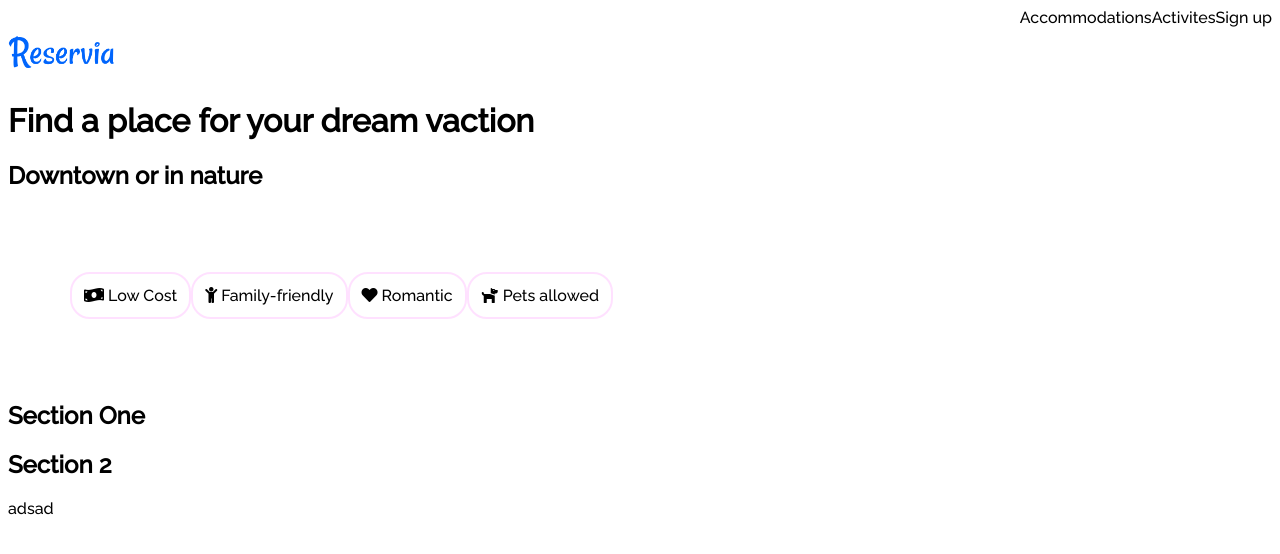
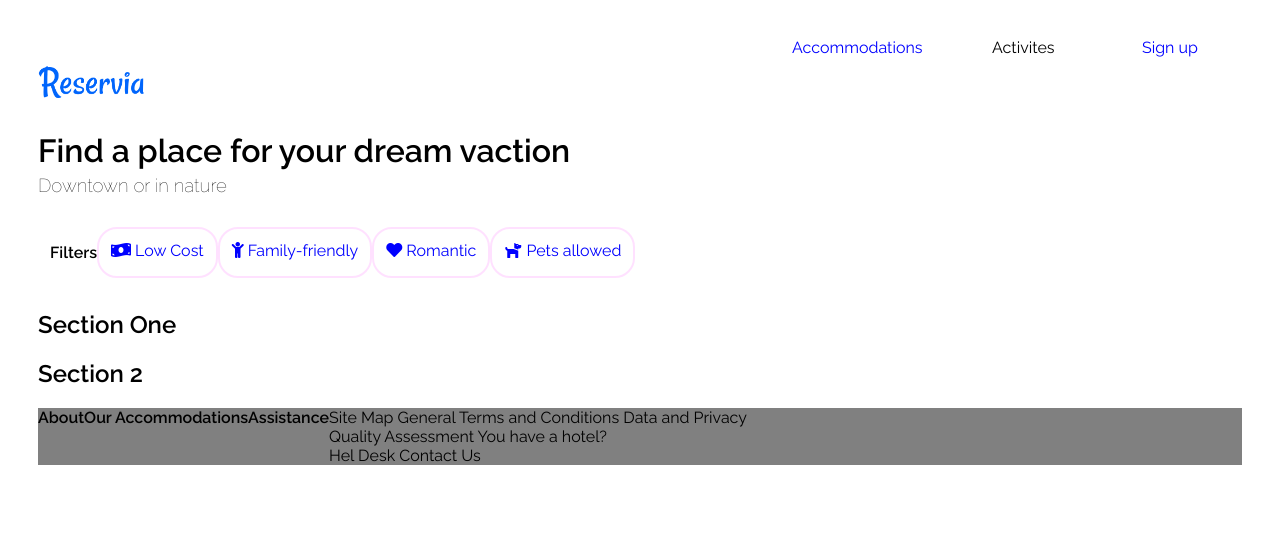
Before and after one commit to Smiisia/Smiisia.github.io, a plain HTML site: page Project 2/index.html in a window 1280 px wide. Drawn offline with Linux system fonts and the light colour scheme.

Commit message:
Got more font styles and started on footer.

```diff
--- a/Project 2/css/styles.css
+++ b/Project 2/css/styles.css
@@ -1,6 +1,7 @@
 html {
     box-sizing: border-box;
     font-family: 'Raleway', sans-serif;
+    margin: 30px;
   }
 
   .logo {
@@ -11,7 +12,6 @@ html {
   .filters {
     display: inline-flex;
     border-radius: 20px;
-    margin: 50px;
     padding: 12px;
   }
 
@@ -19,40 +19,71 @@ html {
     padding: 12px;
     border: 2px solid #F2F2;
     border-radius: 20px;
+    color: blue;
   }
 
   #family {
     border: solid 2px #F2F2;
     padding: 12px;
     border-radius: 20px;
+    color: blue;
   }
 
   #Romantic {
     border: solid 2px #F2F2;
     padding: 12px;
     border-radius: 20px;
+    color: blue;
   }
 
   #Pets {
     border: solid 2px #F2F2;
     padding: 12px;
     border-radius: 20px;
+    color: blue;
   }
 
   .Links {
     display: flex;
     flex-direction: row-reverse;
-
   }
 
   .Signup {
-    flex: 100px 1 auto;
+    width: 100px;
+    font-style: bold;
+    color: blue;
   }
 
   .Activites {
-    flex: 100px 1 auto;
+    width: 150px;
   }
 
   .Accommodations {
-    flex: 100px 1 auto;
+    width: 200px;
+    color: blue;
   }
+
+  h1 {
+    margin-bottom: 0px;
+    font-style: bold;
+  }
+
+  h3 {
+    margin-top: 5px;
+    font-weight: 100;
+  }
+
+  footer {
+    display: flex;
+    background-color: gray;
+  }
+
+  .btops {
+    display: flex;
+    flex-direction: row;
+    font-weight: 600;
+  }
+
+  p {
+    font-weight: 600;
+  }
--- a/Project 2/index.html
+++ b/Project 2/index.html
@@ -10,25 +10,26 @@
 
       <link rel="stylesheet" href="css/styles.css" type="text/css" />
 
-      <link href="https://fonts.googleapis.com/css2?family=Raleway:wght@500&display=swap" rel="stylesheet">
+      <link href="https://fonts.googleapis.com/css2?family=Raleway:wght@100;400;500;600&display=swap" rel="stylesheet">
 
       <link rel="stylesheet" href="https://use.fontawesome.com/releases/v5.14.0/css/all.css" integrity="sha384-HzLeBuhoNPvSl5KYnjx0BT+WB0QEEqLprO+NBkkk5gbc67FTaL7XIGa2w1L0Xbgc" crossorigin="anonymous">
 
    </head>
-
-   <body>
-      <header>
+      <body>
+       <header>
          <nav class="Links">
             <div class="Signup"> <a href=""> </a>
                Sign up
             </div>
+
             <div class="Activites"><a href=""> </a>
                Activites
             </div>
+
             <div class="Accommodations"><a href=""> </a>
                Accommodations
             </div>
-      </nav>
+         </nav>
 
          <div>
             <img class="logo" src="/Project 2/css/Reservia ressources EN/images/logo/Reservia@3x.png" >
@@ -36,10 +37,10 @@
 
          <h1>Find a place for your dream vaction</h1>
 
-         <h2>Downtown or in nature</h2>
+         <h3>Downtown or in nature</h3>
 
          <section class="filters">
-
+            <p>Filters</p>
             <div id="lowcost">
                <i class="fas fa-money-bill-wave"></i>
                Low Cost
@@ -77,7 +78,37 @@
       </main>
 
       <footer>
-         <p>adsad</p>
+         <nav class="btops">
+            <div class="About"> <a href=""> </a>
+               About
+            </div>
+
+            <div class="OurAccom"><a href=""> </a>
+               Our Accommodations
+            </div>
+
+            <div class="Assistance"><a href=""> </a>
+               Assistance
+            </div>
+         </nav>
+
+         <nav class="blinks">
+            <div class="About"> <a href=""> </a>
+               Site Map
+               General Terms and Conditions
+               Data and Privacy
+            </div>
+
+            <div class="OurAccom"><a href=""> </a>
+               Quality Assessment
+               You have a hotel?
+            </div>
+
+            <div class="Assistance"><a href=""> </a>
+               Hel Desk
+               Contact Us
+            </div>
+         </nav>
       </footer>
    </body>
 </html>
```
